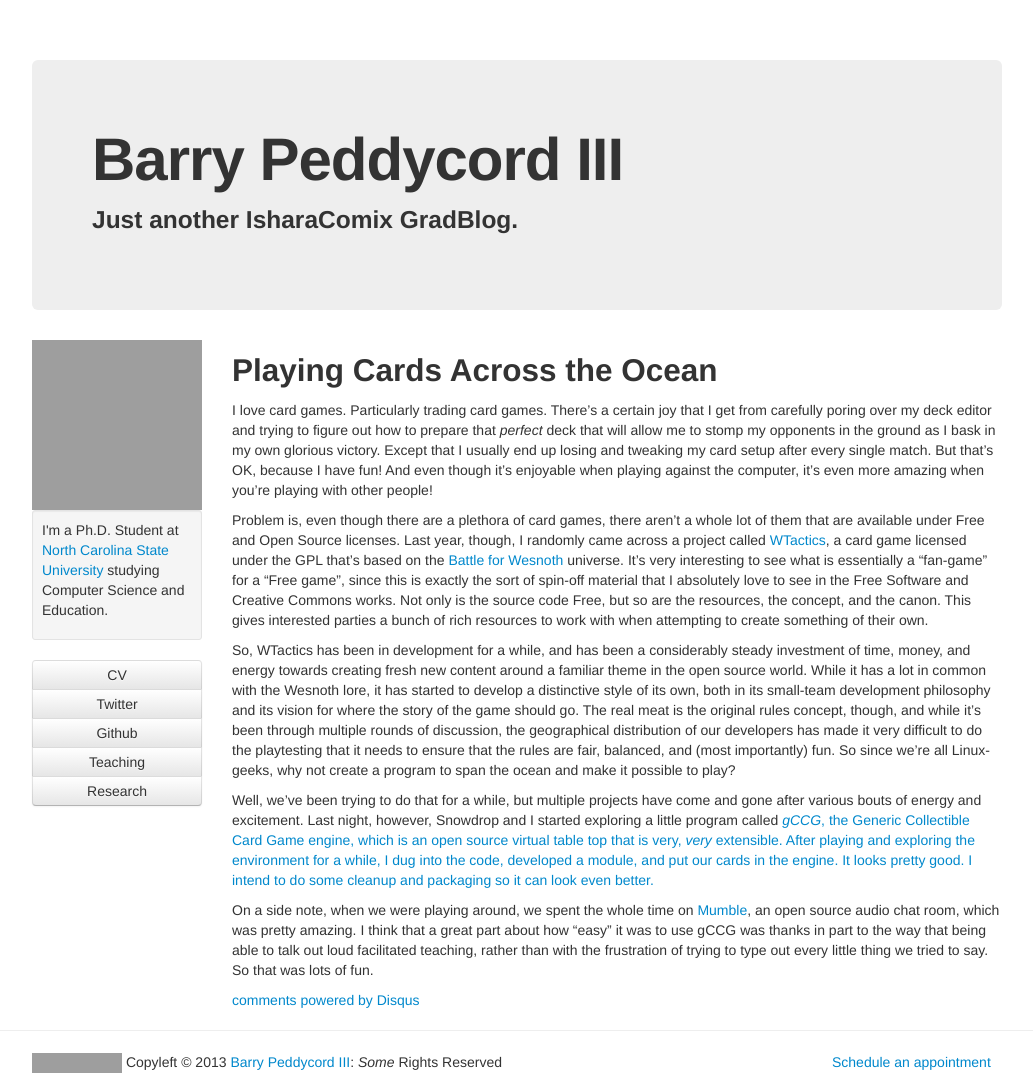
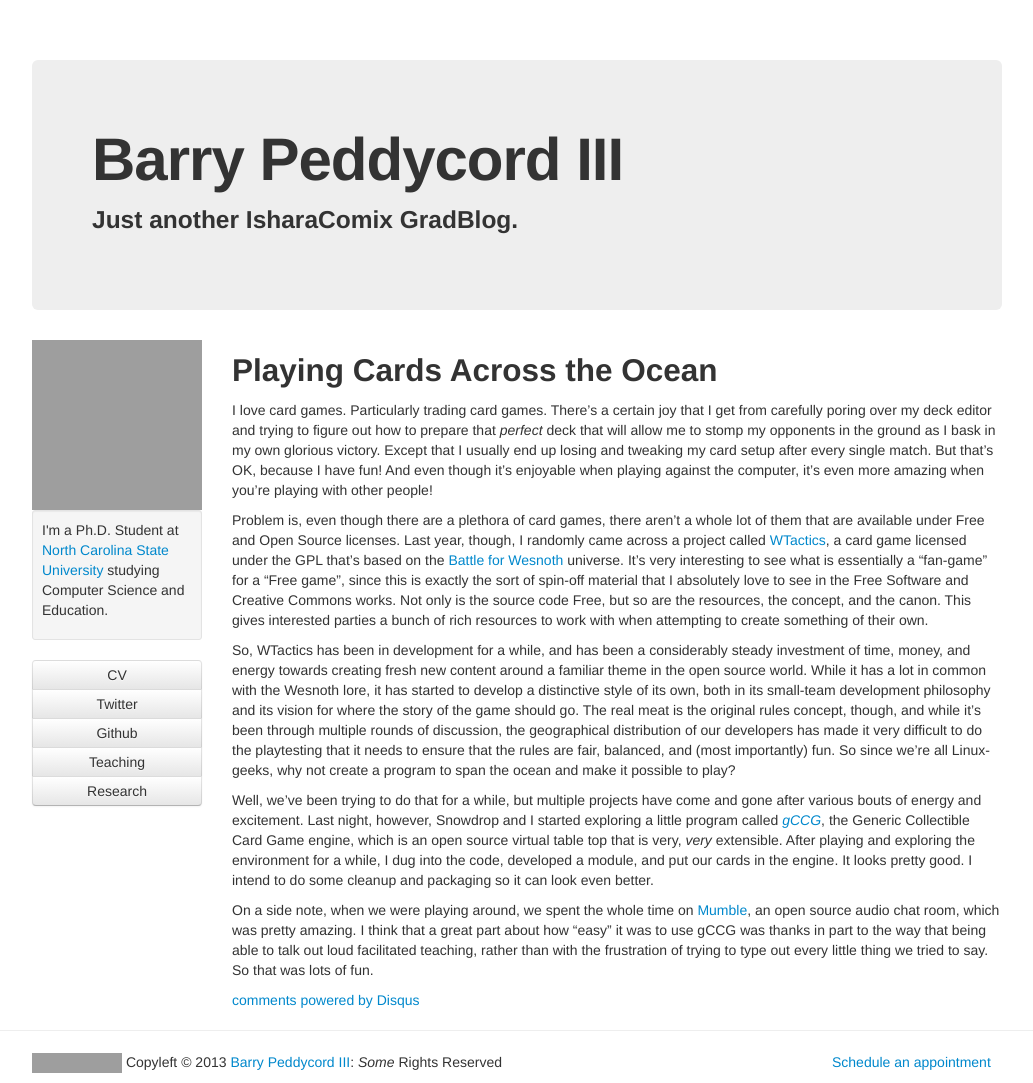
Before and after one commit to isharacomix/oldsite, a Jekyll site: the page built from _posts/2011-11-17-playing-cards-across-the-ocean.md, in a window 1280 px wide. Shown: the whole page, without its empty margins (123-1156 px from the left). Built offline with Jekyll 4.4.1, drawn with Linux system fonts in a browser that asks for light colours; comment, search, counter and statistics services are not loaded; grey boxes are pictures that could not be loaded.

Commit message:
Adding one file at a time to debug.

```diff
--- a/_posts/2011-11-17-playing-cards-across-the-ocean.md
+++ b/_posts/2011-11-17-playing-cards-across-the-ocean.md
@@ -9,6 +9,6 @@ Problem is, even though there are a plethora of card games, there aren't a whole
 
 So, WTactics has been in development for a while, and has been a considerably steady investment of time, money, and energy towards creating fresh new content around a familiar theme in the open source world. While it has a lot in common with the Wesnoth lore, it has started to develop a distinctive style of its own, both in its small-team development philosophy and its vision for where the story of the game should go. The real meat is the original rules concept, though, and while it's been through multiple rounds of discussion, the geographical distribution of our developers has made it very difficult to do the playtesting that it needs to ensure that the rules are fair, balanced, and (most importantly) fun. So since we're all Linux-geeks, why not create a program to span the ocean and make it possible to play?
 
-Well, we've been trying to do that for a while, but multiple projects have come and gone after various bouts of energy and excitement. Last night, however, Snowdrop and I started exploring a little program called <a href="http://gccg.sourceforge.net">*gCCG*, the Generic Collectible Card Game engine, which is an open source virtual table top that is very, *very* extensible. After playing and exploring the environment for a while, I dug into the code, developed a module, and put our cards in the engine. It looks pretty good. I intend to do some cleanup and packaging so it can look even better.
+Well, we've been trying to do that for a while, but multiple projects have come and gone after various bouts of energy and excitement. Last night, however, Snowdrop and I started exploring a little program called <a href="http://gccg.sourceforge.net">*gCCG*</a>, the Generic Collectible Card Game engine, which is an open source virtual table top that is very, *very* extensible. After playing and exploring the environment for a while, I dug into the code, developed a module, and put our cards in the engine. It looks pretty good. I intend to do some cleanup and packaging so it can look even better.
 
 On a side note, when we were playing around, we spent the whole time on <a href="http://mumble.sourceforge.net/">Mumble</a>, an open source audio chat room, which was pretty amazing. I think that a great part about how "easy" it was to use gCCG was thanks in part to the way that being able to talk out loud facilitated teaching, rather than with the frustration of trying to type out every little thing we tried to say. So that was lots of fun.
```
